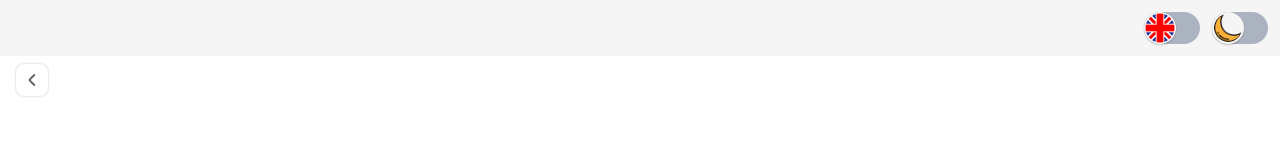
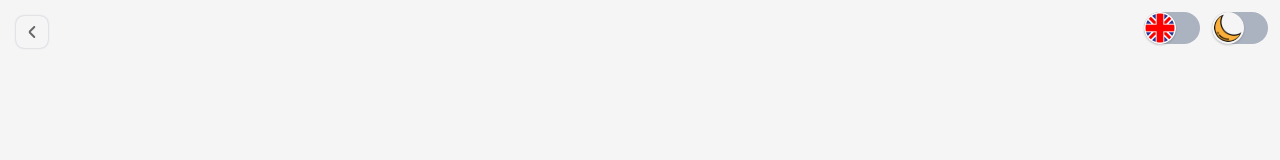
Before and after one commit to MSzostaq/tic-tac-toe, a React (Create React App) app: page /singleplayer in a window 1280 px wide. Shown: the top 160 px of the page. Built offline with nearby package versions, Linux system fonts and the light colour scheme.

Commit message:
code refactoring

```diff
--- a/src/views/Game.jsx
+++ b/src/views/Game.jsx
@@ -7,6 +7,7 @@ import { initGame } from "actions/gameActions";
 import Icon from "components/Icon";
 
 const Wrapper = styled.div`
+  background-color: ${({ theme }) => theme.colors.background};
   display: flex;
   align-items: center;
   justify-content: center;
@@ -21,7 +22,8 @@ const BackButton = styled(NavLink)`
   display: flex;
   padding: 4px;
   position: absolute;
-  top: 64px;
+  z-index: 3;
+  top: 16px;
   left: 16px;
 `;
 
```
